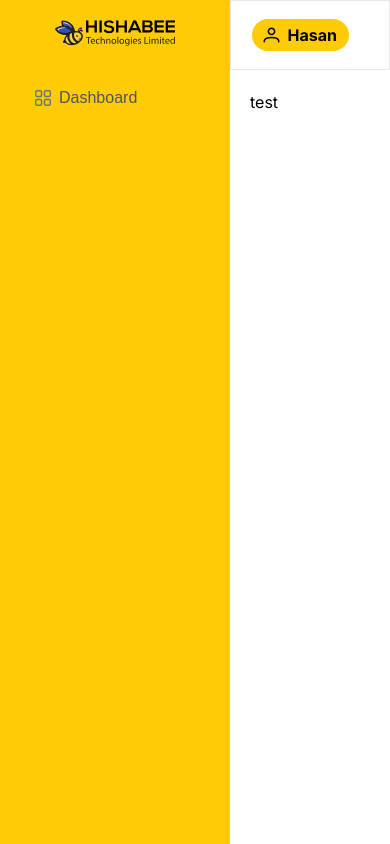
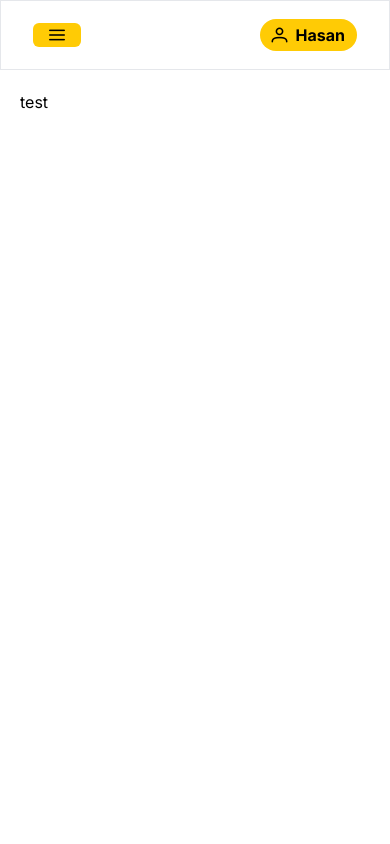
Before and after one commit to hasanshahrear/hishabee, a Next.js app: page / in a window 390 px wide. Built offline with nearby package versions, Linux system fonts and the light colour scheme; a web font is replaced by a local one.

Commit message:
navigation context added

```diff
--- a/package.json
+++ b/package.json
@@ -9,6 +9,7 @@
     "lint": "next lint"
   },
   "dependencies": {
+    "chart.js": "^4.4.1",
     "next": "14.0.4",
     "primeicons": "^6.0.1",
     "primereact": "^10.2.1",
--- a/src/features/layout/sidebar-navigation.component.tsx
+++ b/src/features/layout/sidebar-navigation.component.tsx
@@ -1,14 +1,20 @@
 "use client"
 
+import { useNavbarContext } from "@/providers"
 import Image from "next/image"
 import { Menu } from "primereact/menu"
 import { MenuItem } from "primereact/menuitem"
 
 export function SidebarNavigation() {
+  const { isToggled } = useNavbarContext()
   let items: MenuItem[] = [{ label: "Dashboard", icon: "pi pi-th-large" }]
 
   return (
-    <div className="flex h-screen w-[230px] flex-col bg-[#ffcb05] text-black p-3 items-center pt-5">
+    <div
+      className={`flex h-screen w-[230px] flex-col bg-[#ffcb05] text-black p-3 items-center pt-5 ${
+        isToggled ? " absolute -left-80" : ""
+      }`}
+    >
       <Image src="/assets/images/logo.svg" height="26" width="120" alt="logo" />
       <br />
       <Menu model={items} className="bg-transparent border-none" />
--- a/src/features/layout/top-bar-navigation.component.tsx
+++ b/src/features/layout/top-bar-navigation.component.tsx
@@ -1,9 +1,14 @@
+"use client"
+
+import { useNavbarContext } from "@/providers"
 import { Button } from "primereact/button"
 import { TieredMenu } from "primereact/tieredmenu"
 import { useRef } from "react"
 
 export function TopBarNavigation() {
   const menu = useRef<any>(null)
+  const { toggle, isToggled } = useNavbarContext()
+
   const items = [
     {
       label: "Edit Profile",
@@ -18,15 +23,25 @@ export function TopBarNavigation() {
       icon: "pi pi-fw pi-power-off",
     },
   ]
+
+  console.log({ isToggled })
   return (
-    <div className="h-[70px] bg-white border bottom-1 p-2 flex items-center justify-end pr-10">
+    <div className="h-[70px] bg-white border bottom-1 p-2 flex items-center justify-between px-8">
+      <div>
+        <Button
+          icon="pi pi-bars"
+          aria-label="Menu Collapse"
+          className="bg-[#ffcb05] border-none"
+          onClick={() => toggle()}
+        />
+      </div>
       <div className="card flex justify-content-center">
         <TieredMenu model={items} popup ref={menu} breakpoint="767px" />
         <Button
           label="Hasan"
           icon="pi pi-user"
           onClick={(e: any) => menu && menu.current && menu.current.toggle(e)}
-          className=" bg-[#ffcb05] text-black border-none shadow-none rounded-full py-1 px-3"
+          className=" bg-[#ffcb05] text-black border-none rounded-full py-1 px-3"
         />
       </div>
     </div>
--- a/src/providers/global-provider.component.tsx
+++ b/src/providers/global-provider.component.tsx
@@ -4,11 +4,16 @@ import { PrimeReactProvider } from "primereact/api"
 import "primereact/resources/themes/lara-light-cyan/theme.css"
 
 import "primeicons/primeicons.css"
+import { NavbarContextProvider } from "./navbar-context"
 
 type TProps = {
   children: React.ReactNode
 }
 
 export function GlobalProvider({ children }: TProps) {
-  return <PrimeReactProvider>{children}</PrimeReactProvider>
+  return (
+    <PrimeReactProvider>
+      <NavbarContextProvider>{children}</NavbarContextProvider>
+    </PrimeReactProvider>
+  )
 }
--- a/src/providers/index.tsx
+++ b/src/providers/index.tsx
@@ -1 +1,2 @@
 export { GlobalProvider } from "./global-provider.component"
+export { useNavbarContext } from "./navbar-context"
--- /dev/null
+++ b/src/providers/navbar-context.tsx
@@ -0,0 +1,57 @@
+"use client"
+
+import { createContext, useContext, useEffect, useState } from "react"
+
+type TNavbarContextData = {
+  isToggled: boolean
+  toggle: () => void
+}
+
+const NavbarContext = createContext<TNavbarContextData>({
+  isToggled: false,
+  toggle: () => {},
+})
+
+export function useNavbarContext() {
+  const context = useContext(NavbarContext)
+  return context
+}
+
+type TNavbarContextProviderProps = {
+  children: React.ReactNode
+}
+
+export function NavbarContextProvider({
+  children,
+}: TNavbarContextProviderProps) {
+  const [isToggled, setIsToggled] = useState<boolean>(false)
+
+  const toggle = () => {
+    setIsToggled((prev) => !prev)
+  }
+
+  const contextValue: TNavbarContextData = {
+    isToggled,
+    toggle,
+  }
+
+  useEffect(() => {
+    const handleResize = () => {
+      const isMobile = window.matchMedia("(max-width: 768px)").matches
+      setIsToggled(isMobile)
+    }
+
+    handleResize()
+    window.addEventListener("resize", handleResize)
+
+    return () => {
+      window.removeEventListener("resize", handleResize)
+    }
+  }, [])
+
+  return (
+    <NavbarContext.Provider value={contextValue}>
+      {children}
+    </NavbarContext.Provider>
+  )
+}
```
Also changed, not shown: 1 other file (tests, documents, lock files or other folders).
